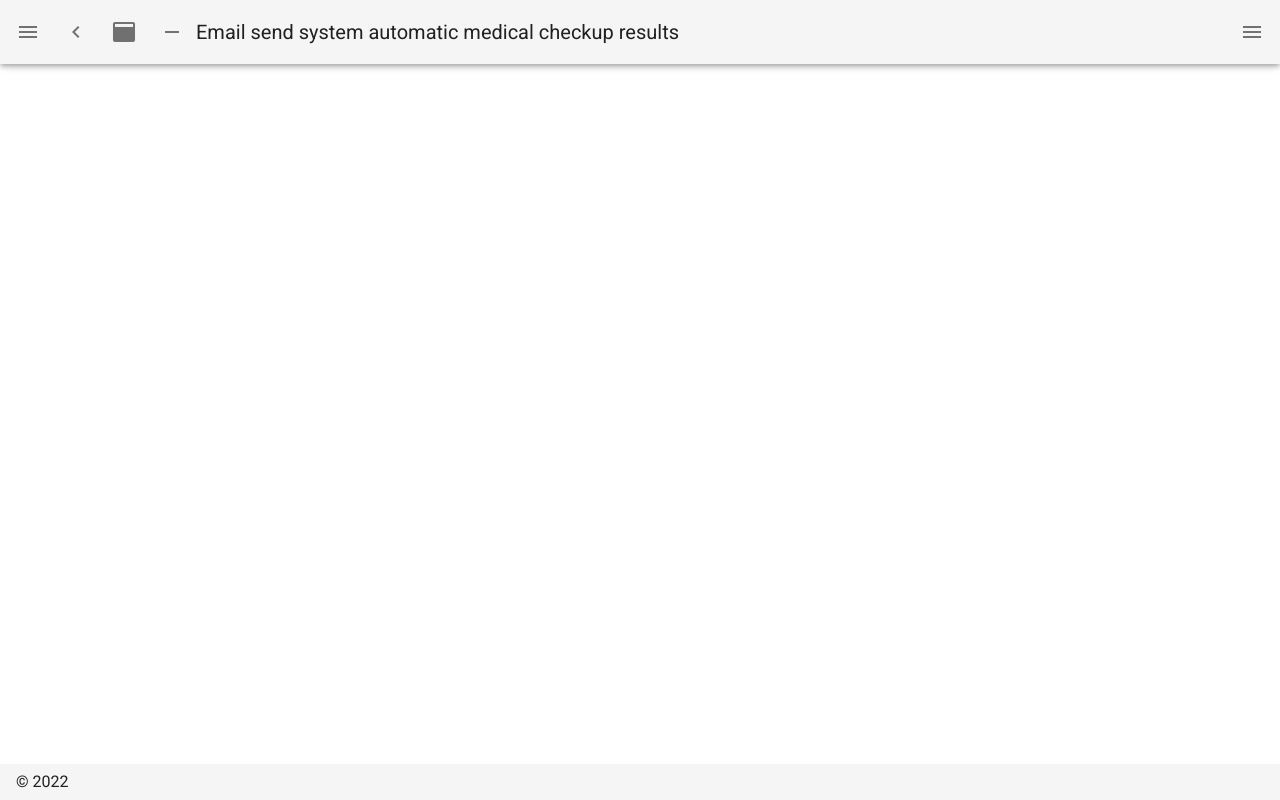
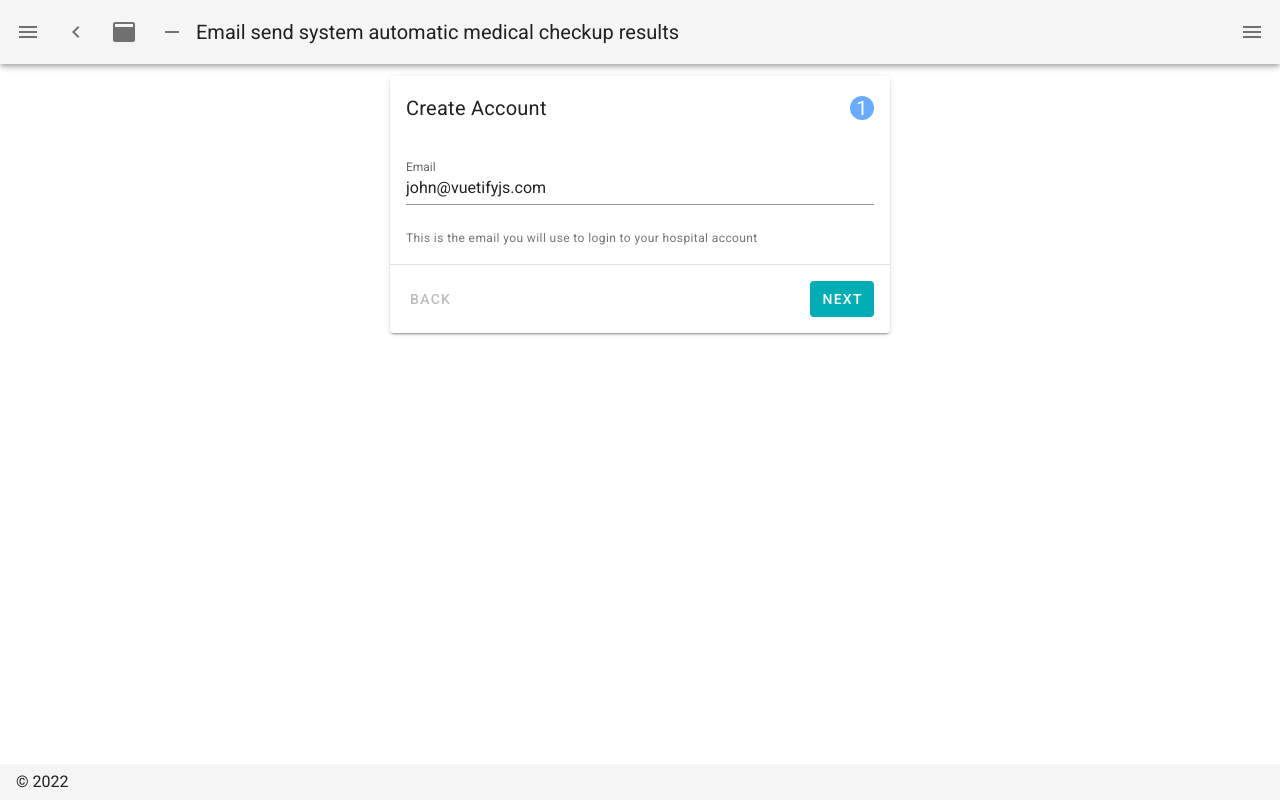
Before and after one commit to k1tsanapong/face-end-i-guess, a Nuxt app: page /create_account in a window 1280 px wide. Built offline with nearby package versions, Linux system fonts and the light colour scheme.

Commit message:
add create account page

```diff
--- a/pages/create_account.vue
+++ b/pages/create_account.vue
@@ -0,0 +1,80 @@
+<template>
+  <v-card class="mx-auto" max-width="500">
+    <v-card-title class="text-h6 font-weight-regular justify-space-between">
+      <span>{{ currentTitle }}</span>
+      <v-avatar
+        color="primary lighten-2"
+        class="subheading white--text"
+        size="24"
+        v-text="step"
+      ></v-avatar>
+    </v-card-title>
+
+    <v-window v-model="step">
+      <v-window-item :value="1">
+        <v-card-text>
+          <v-text-field label="Email" value="john@vuetifyjs.com"></v-text-field>
+          <span class="text-caption grey--text text--darken-1">
+            This is the email you will use to login to your hospital account
+          </span>
+        </v-card-text>
+      </v-window-item>
+
+      <v-window-item :value="2">
+        <v-card-text>
+          <v-text-field label="Password" type="password"></v-text-field>
+          <v-text-field label="Confirm Password" type="password"></v-text-field>
+          <span class="text-caption grey--text text--darken-1">
+            Please enter a password for your account
+          </span>
+        </v-card-text>
+      </v-window-item>
+
+      <v-window-item :value="3">
+        <div class="pa-4 text-center">
+          <v-img
+            class="mb-4"
+            contain
+            height="128"
+            src="favicon2.ico"
+          ></v-img>
+          <h3 class="text-h6 font-weight-light mb-2">Account created successfully !!</h3>
+          <span class="text-caption grey--text">You can go back to the dashboard page.</span>
+        </div>
+      </v-window-item>
+    </v-window>
+
+    <v-divider></v-divider>
+
+    <v-card-actions>
+      <v-btn :disabled="step === 1" text @click="step--"> Back </v-btn>
+      <v-spacer></v-spacer>
+      <v-btn :disabled="step === 3" class="ma-2 white--text" color="#00ADB5" depressed @click="step++" >
+        Next
+      </v-btn>
+
+    </v-card-actions>
+  </v-card>
+
+</template>
+
+<script>
+export default {
+  data: () => ({
+    step: 1,
+  }),
+
+  computed: {
+    currentTitle() {
+      switch (this.step) {
+        case 1:
+          return "Create Account";
+        case 2:
+          return "Create a password";
+        default:
+          return "Account created";
+      }
+    },
+  },
+};
+</script>
```
